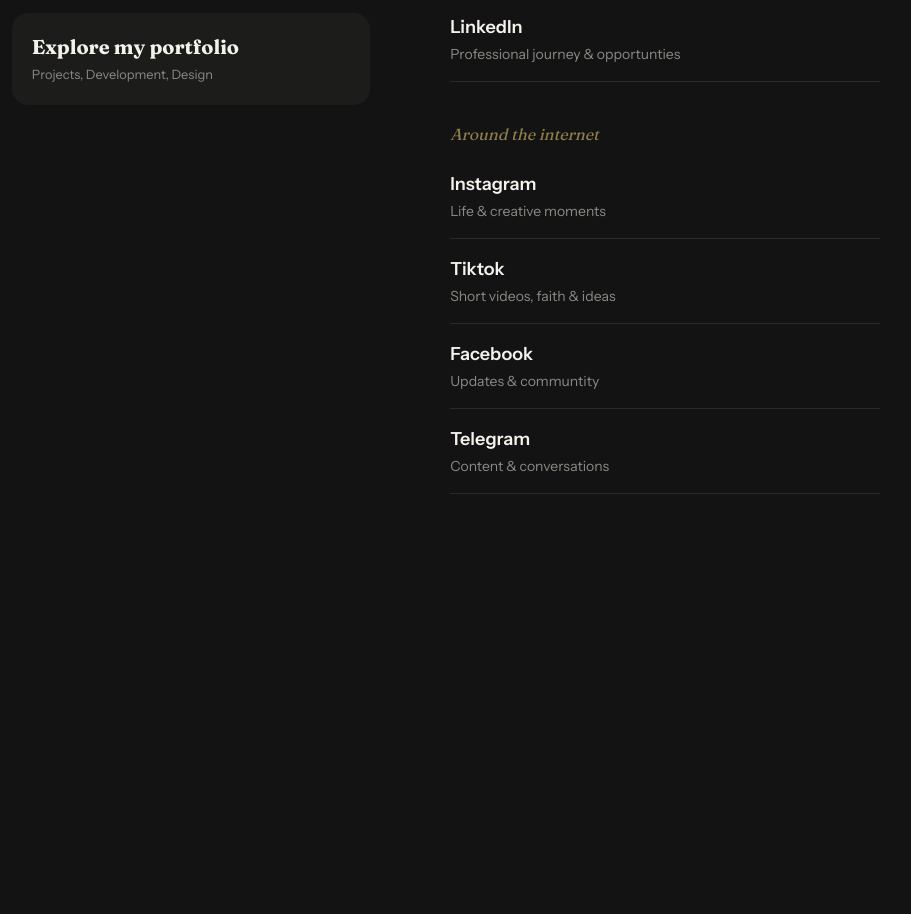
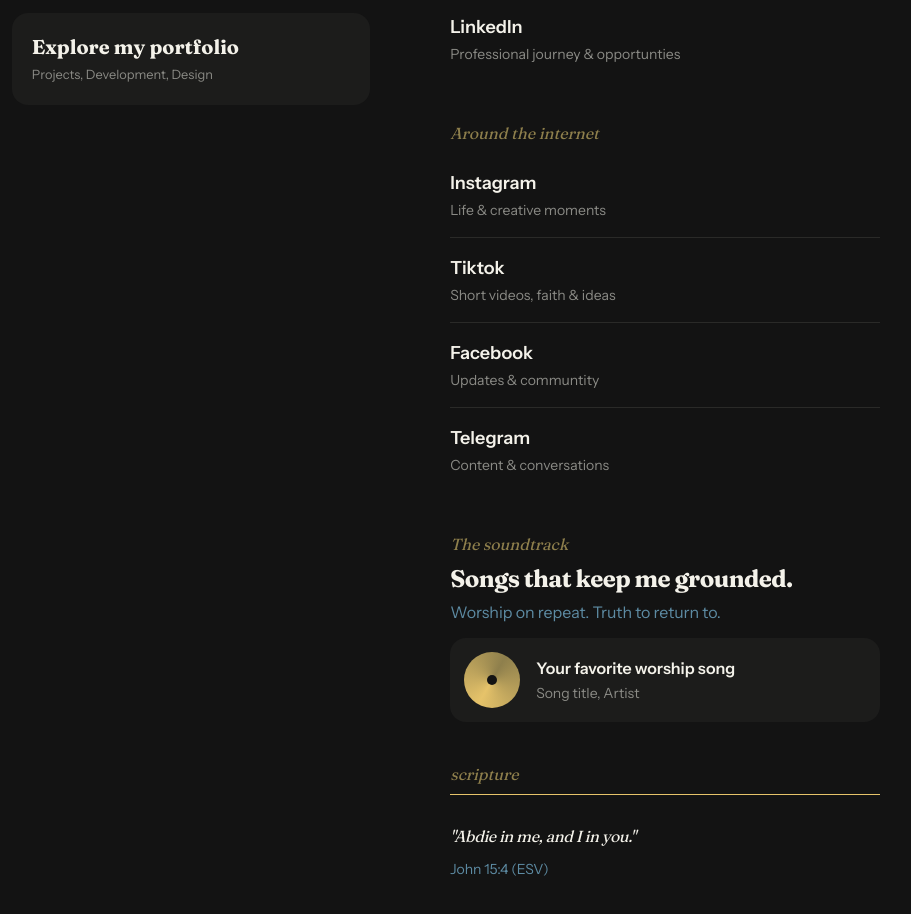
Before and after one commit to kalkidan-teka/my-digital-space, a Next.js app: page / in a window 1280 px wide. Shown: the part 260-1174 px from the top of the page, without its empty margins (194-1105 px from the left). Before the commit the page ends 890 px from the top, so only its background shows below. Built offline with nearby package versions, Linux system fonts and the light colour scheme.

Commit message:
refactor: split page into components

```diff
--- a/app/page.tsx
+++ b/app/page.tsx
@@ -1,4 +1,7 @@
-import { linkGroups, profile } from "@/data/content";
+import LinkSection from "@/components/LinkSection";
+import SongSection from "@/components/SongSection";
+import Verse from "@/components/Verse";
+import { linkGroups, profile, scripture, soundtrack } from "@/data/content";
 
 export default function Home() {
   return (
@@ -36,20 +39,10 @@
 
       <main>
         {linkGroups.map((group) => (
-          <section key={group.title} className="mb-10">
-            <h2 className="mb-2 font-display italic text-olive">{group.title}</h2>
-            {group.links.map((link) => (
-              <a
-                key={link.name}
-                href={link.href}
-                className="block border-b border-line py-4"
-                >
-                  <b className="block text-lg font-semibold">{link.name}</b>
-                  <span className="text-sm text-muted">{link.description}</span>
-                </a>
-            ))}
-        </section>
+          <LinkSection key={group.title} {...group} />
         ))}
+        <SongSection {...soundtrack} />
+        <Verse {...scripture}/>
       </main>
       </div>
     </div>
--- /dev/null
+++ b/components/LinkRow.tsx
@@ -0,0 +1,10 @@
+import type { LinkItem } from "@/data/content";
+
+export default function LinkRow({ name, description, href}: LinkItem) {
+    return(
+        <a href={href} className="block border-b border-line py-4 last:border-b-0">
+            <b className="block text-lg font-semibold">{name}</b>
+            <span className="text-sm text-muted">{description}</span>
+        </a>
+    );
+}
--- /dev/null
+++ b/components/LinkSection.tsx
@@ -0,0 +1,14 @@
+import type { LinkGroup } from "@/data/content";
+import LinkRow from "./LinkRow";
+import SectionTitle from "./SectionTitle";
+
+export default function LinkSection({ title, links }: LinkGroup) {
+    return (
+        <section className="mb-10">
+            <SectionTitle>{title}</SectionTitle>
+            {links.map((link) => (
+                <LinkRow key={link.name} {...link} />
+            ))}
+        </section>
+    );
+}
--- /dev/null
+++ b/components/SectionTitle.tsx
@@ -0,0 +1,5 @@
+export default function SectionTitle({children}: { children: React.ReactNode}) {
+    return (
+        <h2 className="mb-2 font-display italic text-olive">{children}</h2>
+    );
+}
--- /dev/null
+++ b/components/SongSection.tsx
@@ -0,0 +1,33 @@
+import type { soundtrack } from "@/data/content";
+import SectionTitle from "./SectionTitle";
+
+export default function SongSection({
+    title,
+    heading,
+    subheading,
+    song,
+}: typeof soundtrack) {
+    return (
+        <section className="mb-10">
+            <SectionTitle>{title}</SectionTitle>
+            <p className="font-display text-2xl font-bold leading-tight tracking-tight">
+                {heading}
+            </p>
+            <p className="mb-3.5 mt-1.5 text-steel">{subheading}</p>
+            <a href={song.href}
+               className="flex items-center gap-4 rounded-2xl bg-card p-3.5"
+            >
+                <span
+                  aria-hidden="true"
+                  className="grid size-14 flex-none place-items-center rounded-full bg-[conic-gradient(from_30deg,#8e7f4c,#e6c36a,#8e7f4c)]"
+                >
+                    <span className="size-2.5 rounded-full bg-paper" />
+                </span>
+                <span>
+                    <b className="block font-semibold">{song.title}</b>
+                    <span className="text-sm text-muted">{song.artsist}</span>
+                </span>
+            </a>
+        </section>
+    );
+}
--- /dev/null
+++ b/components/Verse.tsx
@@ -0,0 +1,17 @@
+import { scripture } from "@/data/content";
+import SectionTitle from "./SectionTitle";
+
+
+ export default function Verse({ title, qoute, reference }: typeof scripture) {
+    return (
+        <section>
+            <SectionTitle>{title}</SectionTitle>
+            <figure className="border-t border-gold pt-8">
+                <blockquote className="font-display text-[clamp(1.875rem,6vm,2.5rem)] italic leading-[1.15] tracking-tight">
+                    "{qoute}"
+                </blockquote>
+                <figcaption className="mt-3.5 text-sm text-steel">{reference}</figcaption>
+            </figure>
+        </section>
+    );
+ }
```
